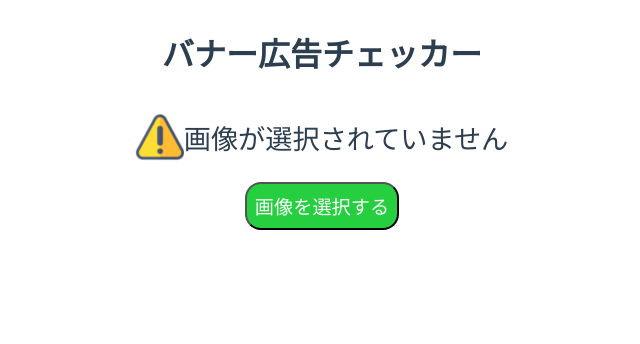
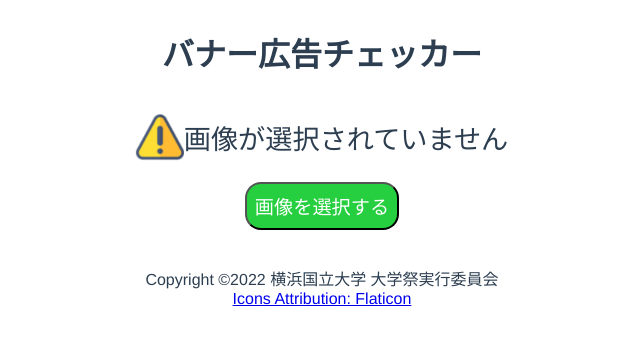
Before and after one commit to shion1305/ynufes-client-image-uploader, a Vue app: page / in a window 1280 px wide. Shown: the top 344 px of the page, without its empty margins (318-958 px from the left). Built offline with nearby package versions, Linux system fonts and the light colour scheme.

Commit message:
💄 Attributionとcopyright表記の追加

```diff
--- a/src/App.vue
+++ b/src/App.vue
@@ -1,5 +1,7 @@
 <template>
   <router-view/>
+  <div class="copyright">Copyright ©2022 横浜国立大学 大学祭実行委員会</div>
+    <a href="https://www.flaticon.com" title="icons attribution">Icons Attribution: Flaticon</a>
 </template>
 
 <style>
@@ -23,4 +25,8 @@ nav a {
 nav a.router-link-exact-active {
   color: #42b983;
 }
+
+.copyright{
+  margin-top: 2rem;
+}
 </style>
```
